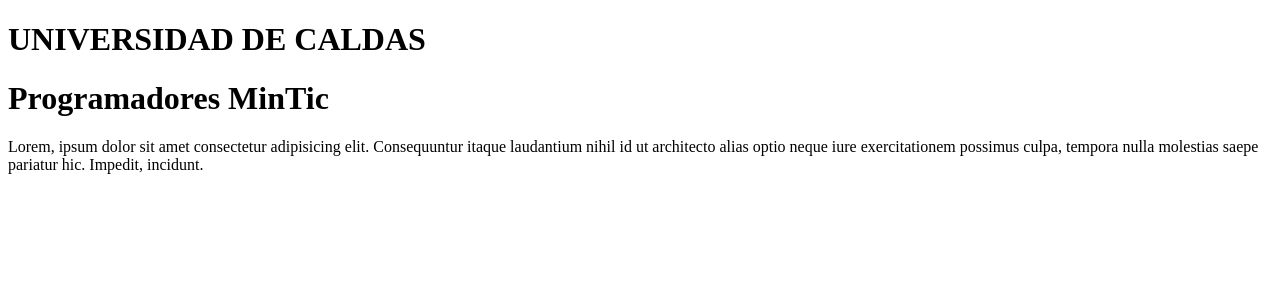
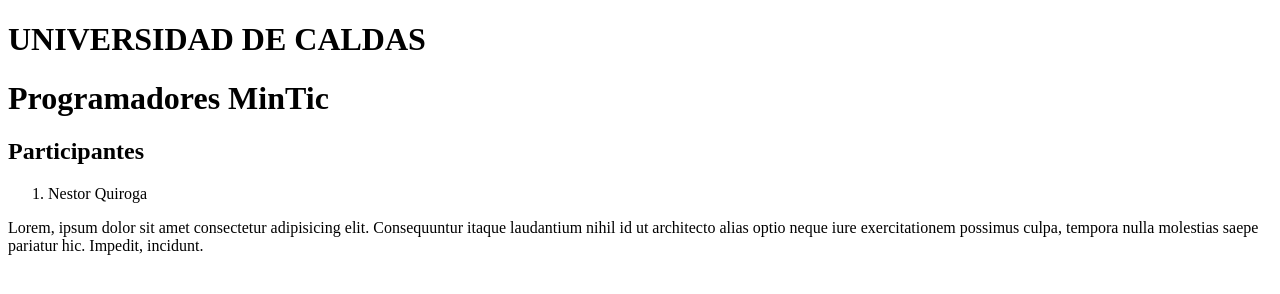
Before and after one commit to WilliamOBC/pruebaHappyPet, a plain HTML site: page Index.html in a window 1280 px wide. Drawn offline with Linux system fonts and the light colour scheme.

Commit message:
Actualizacion Nestor

```diff
--- a/Index.html
+++ b/Index.html
@@ -1,14 +1,24 @@
 <!DOCTYPE html>
 <html lang="en">
+
 <head>
   <meta charset="UTF-8">
   <meta http-equiv="X-UA-Compatible" content="IE=edge">
   <meta name="viewport" content="width=device-width, initial-scale=1.0">
   <title>Mi primera pagina web</title>
 </head>
+
 <body>
   <h1>UNIVERSIDAD DE CALDAS</h1>
   <h1>Programadores MinTic</h1>
- <p>Lorem, ipsum dolor sit amet consectetur adipisicing elit. Consequuntur itaque laudantium nihil id ut architecto alias optio neque iure exercitationem possimus culpa, tempora nulla molestias saepe pariatur hic. Impedit, incidunt.</p>
+  <h2>Participantes</h2>
+  <ol>
+    <li>Nestor Quiroga</li>
+  </ol>
+
+  <p>Lorem, ipsum dolor sit amet consectetur adipisicing elit. Consequuntur itaque laudantium nihil id ut architecto
+    alias optio neque iure exercitationem possimus culpa, tempora nulla molestias saepe pariatur hic. Impedit, incidunt.
+  </p>
 </body>
+
 </html>
```
Lines whose indentation alone changed are shown as unchanged.
